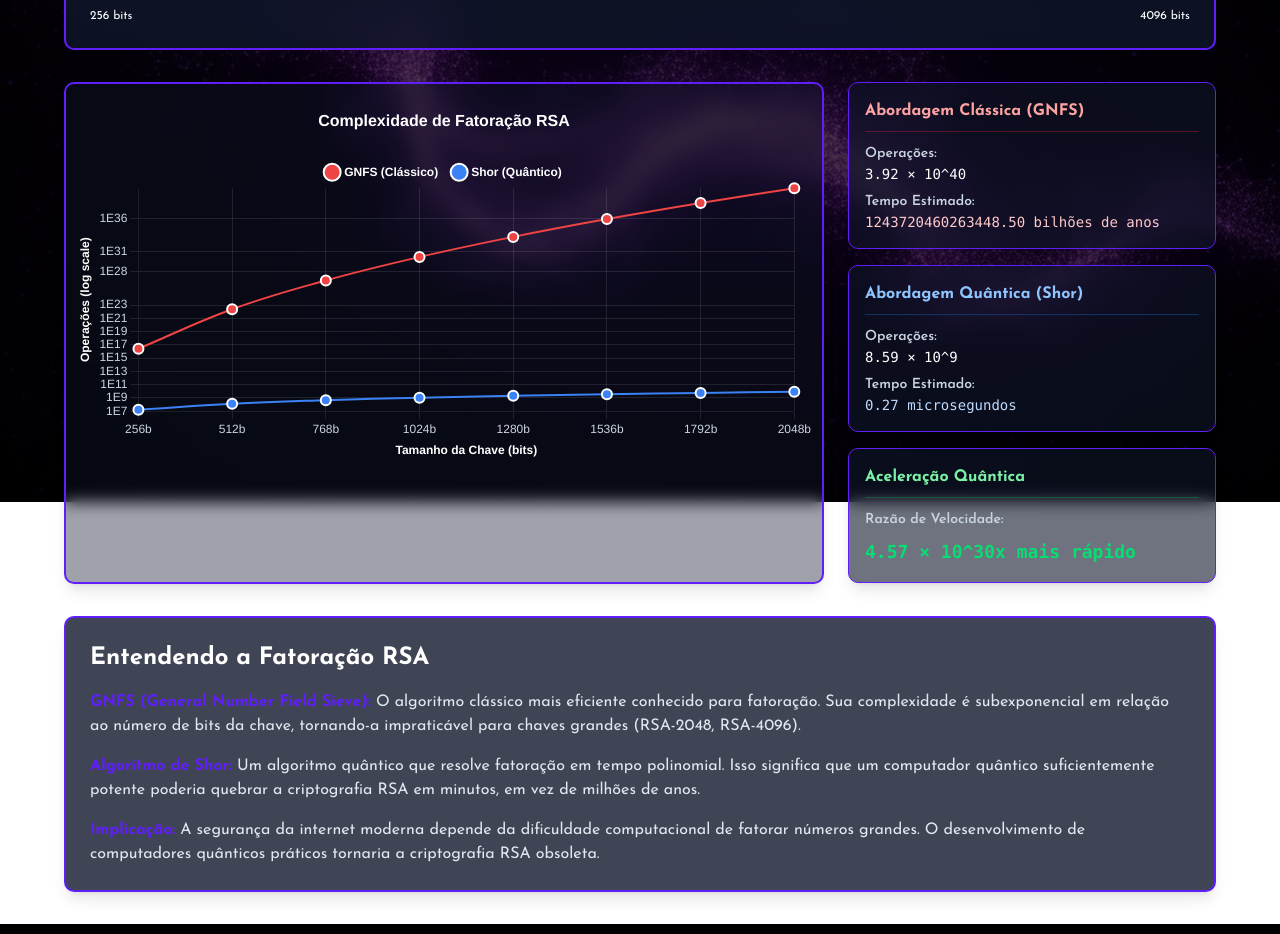
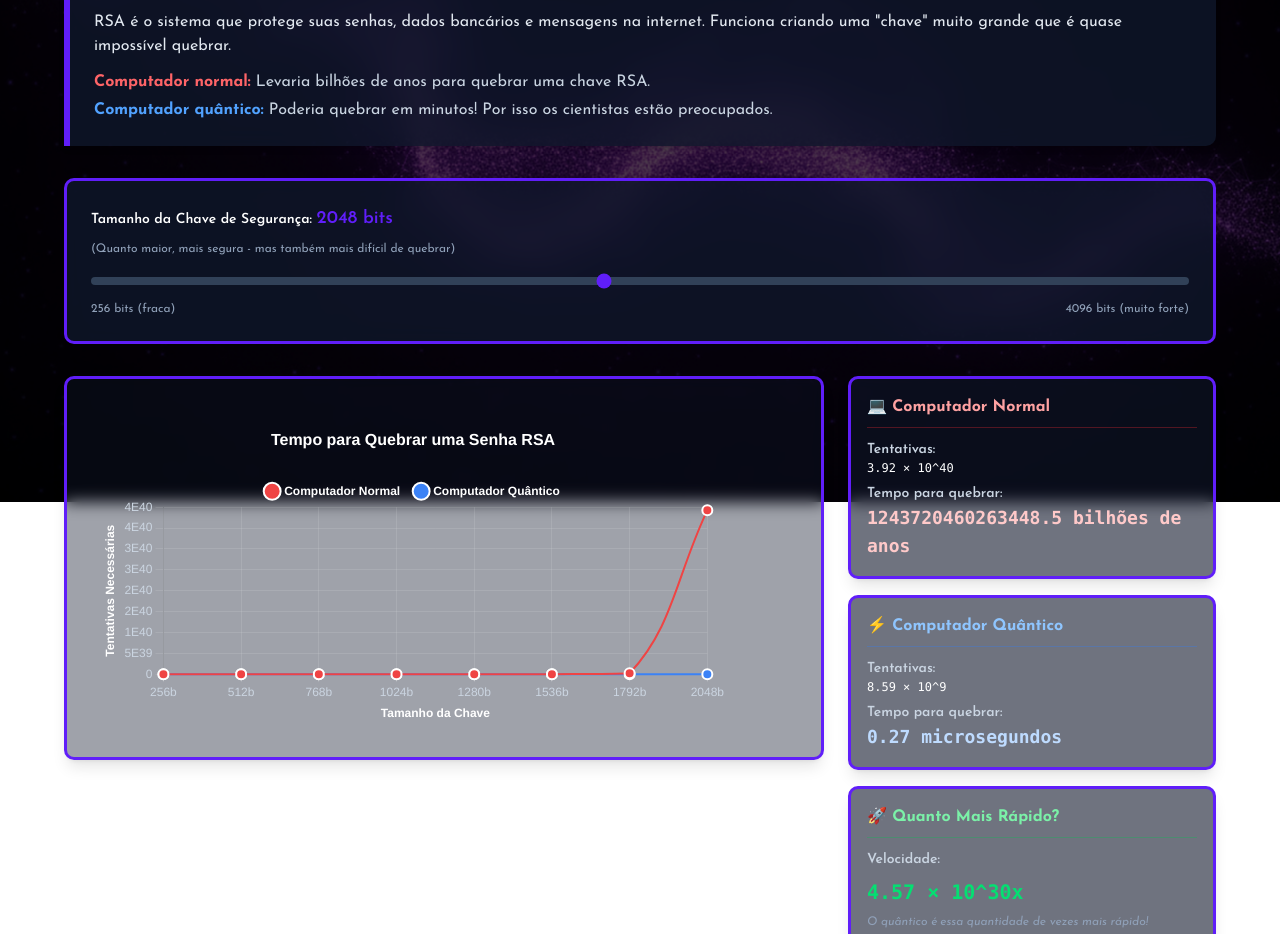
Before and after one commit to Benzo171/Projeto-de-escalabilidade-quantica-react, a React (Vite) app: page /rsa in a window 1280 px wide. Shown: the part 298-1232 px from the top of the page. Built offline with nearby package versions, Linux system fonts and the light colour scheme.

Commit message:
feat + fix (factorization)
mudança no  coonteudo da page fatorial

```diff
--- a/src/pages/RSAFactorization.jsx
+++ b/src/pages/RSAFactorization.jsx
@@ -6,6 +6,31 @@ import {
   formatScientific,
   estimateTimeInYears,
 } from '../util/complexityCalculations';
+
+// Função para converter tempo em linguagem comum
+function formatTimeSimple(years) {
+  if (years > 1e9) return `${(years / 1e9).toFixed(1)} bilhões de anos`;
+  if (years > 1e6) return `${(years / 1e6).toFixed(1)} milhões de anos`;
+  if (years > 1000) return `${(years / 1000).toFixed(1)} mil anos`;
+  if (years > 1) return `${years.toFixed(1)} anos`;
+
+  const days = years * 365.25;
+  if (days > 1) return `${days.toFixed(1)} dias`;
+
+  const hours = days * 24;
+  if (hours > 1) return `${hours.toFixed(1)} horas`;
+
+  const minutes = hours * 60;
+  if (minutes > 1) return `${minutes.toFixed(1)} minutos`;
+
+  const seconds = minutes * 60;
+  if (seconds > 1) return `${seconds.toFixed(1)} segundos`;
+
+  const ms = seconds * 1000;
+  if (ms > 1) return `${ms.toFixed(1)} milissegundos`;
+
+  return `${(ms * 1000).toFixed(1)} microsegundos`;
+}
 
 export default function RSAFactorization() {
   const [bitsL, setBitsL] = useState(2048);
@@ -36,30 +61,48 @@ export default function RSAFactorization() {
   const classicalYears = useMemo(() => estimateTimeInYears(classicalOps), [classicalOps]);
   const quantumYears = useMemo(() => estimateTimeInYears(quantumOps), [quantumOps]);
 
-  // Estilo comum para os cards de resultado (Fundo cinza-azulado transparente + Borda 3px Roxa)
-  const cardStyle = "p-4 bg-slate-900/60 backdrop-blur-sm border-[1px] border-[#601EF9] rounded-lg shadow-lg";
+  // Estilo comum para os cards (Fundo cinza-azulado transparente + Borda 3px Roxa)
+  const cardStyle = "p-4 bg-slate-900/60 backdrop-blur-sm border-[3px] border-[#601EF9] rounded-lg shadow-lg";
 
   return (
     <div className="min-h-screen bg- py-8 px-4 sm:px-6 lg:px-8">
       <div className="max-w-6xl mx-auto">
         {/* Header */}
         <div className="mb-8">
-          <h1 className="text-4xl font-bold mb-2 text-white">
-            Fatoração RSA:
+          <h1 className="text-4xl font-bold text-white mb-2">
+            Quebrando Senhas de Internet
           </h1>
           <p className="text-lg text-slate-300">
-            Explore como o algoritmo de Shor revoluciona a criptografia ao resolver em tempo polinomial
-            o que levaria eras com métodos clássicos.
+            Veja como um computador quântico pode quebrar a segurança da internet muito mais rápido
+            do que um computador normal. Isso é importante para entender o futuro da privacidade online.
+          </p>
+        </div>
+
+        {/* Context Example */}
+        <div className="mb-8 p-6 bg-slate-900/80 border-l-[6px] border-[#601EF9] rounded-r-lg shadow-md backdrop-blur-md">
+          <h3 className="font-bold text-[#601EF9] text-xl mb-2">🔐 O que é RSA?</h3>
+          <p className="text-slate-200 mb-3">
+            RSA é o sistema que protege suas senhas, dados bancários e mensagens na internet.
+            Funciona criando uma "chave" muito grande que é quase impossível quebrar.
+          </p>
+          <p className="text-slate-300">
+            <strong className="text-red-400">Computador normal:</strong> Levaria bilhões de anos para quebrar uma chave RSA.
+          </p>
+          <p className="text-slate-300 mt-1">
+            <strong className="text-blue-400">Computador quântico:</strong> Poderia quebrar em minutos! Por isso os cientistas estão preocupados.
           </p>
         </div>
 
         {/* Slider Control */}
-        <div className="mb-8 p-6 bg-slate-900/80 border-[#601EF9] rounded-lg border-[2px] backdrop-blur-md">
+        <div className="mb-8 p-6 bg-slate-900/80 border-[#601EF9] rounded-lg border-[3px] backdrop-blur-md">
           <div className="space-y-4">
             <div>
               <label className="block text-sm font-semibold text-white mb-2">
-                Tamanho da Chave RSA: <span className="text-[#601EF9] font-bold">{bitsL} bits</span>
+                Tamanho da Chave de Segurança: <span className="text-[#601EF9] text-lg">{bitsL} bits</span>
               </label>
+              <p className="text-xs text-slate-400 mb-3">
+                (Quanto maior, mais segura - mas também mais difícil de quebrar)
+              </p>
               <input
                 type="range"
                 min="256"
@@ -69,9 +112,9 @@ export default function RSAFactorization() {
                 onChange={(e) => setBitsL(parseInt(e.target.value))}
                 className="w-full h-2 bg-slate-700 rounded-lg appearance-none cursor-pointer accent-[#601EF9]"
               />
-              <div className="flex text-white justify-between text-xs text-slate-400 mt-2">
-                <span>256 bits</span>
-                <span>4096 bits</span>
+              <div className="flex justify-between text-xs text-slate-400 mt-2">
+                <span>256 bits (fraca)</span>
+                <span>4096 bits (muito forte)</span>
               </div>
             </div>
           </div>
@@ -81,18 +124,18 @@ export default function RSAFactorization() {
         <div className="grid grid-cols-1 lg:grid-cols-3 gap-6 mb-8">
           {/* Chart */}
           <div className="lg:col-span-2">
-            <div className="bg-slate-900/40 border-[2px] border-[#601EF9] rounded-lg shadow-lg p- h-125.5 backdrop-blur-sm">
+            <div className="bg-slate-900/40 border-[3px] border-[#601EF9] rounded-lg shadow-lg p-6 h-96 backdrop-blur-sm">
               <DynamicComplexityChart
                 allLabels={allChartData.labels.map((l) => `${l}b`)}
                 allClassicalData={allChartData.classicalData}
                 allQuantumData={allChartData.quantumData}
                 currentIndex={currentIndex}
-                classicalLabel="GNFS (Clássico)"
-                quantumLabel="Shor (Quântico)"
-                xAxisLabel="Tamanho da Chave (bits)"
-                yAxisLabel="Operações (log scale)"
-                useLogScale={true}
-                title="Complexidade de Fatoração RSA"
+                classicalLabel="Computador Normal"
+                quantumLabel="Computador Quântico"
+                xAxisLabel="Tamanho da Chave"
+                yAxisLabel="Tentativas Necessárias"
+                useLogScale={false}
+                title="Tempo para Quebrar uma Senha RSA"
               />
             </div>
           </div>
@@ -102,22 +145,18 @@ export default function RSAFactorization() {
 
             {/* Classical Results */}
             <div className={cardStyle}>
-              <h3 className="font-bold text-red-300 mb-3 border-b border-red-500/30 pb-2">Abordagem Clássica (GNFS)</h3>
+              <h3 className="font-bold text-red-300 mb-3 border-b border-red-500/30 pb-2">💻 Computador Normal</h3>
               <div className="space-y-2 text-sm">
                 <div>
-                  <p className="text-slate-300 font-semibold">Operações:</p>
-                  <p className="text-white font-mono break-all text-xs sm:text-sm">
+                  <p className="text-slate-300 font-semibold">Tentativas:</p>
+                  <p className="text-white font-mono break-all text-xs">
                     {formatScientific(classicalOps)}
                   </p>
                 </div>
                 <div>
-                  <p className="text-slate-300 font-semibold">Tempo Estimado:</p>
-                  <p className="text-red-200 font-mono">
-                    {classicalYears > 1e9
-                      ? `${(classicalYears / 1e9).toFixed(2)} bilhões de anos`
-                      : classicalYears > 1e6
-                        ? `${(classicalYears / 1e6).toFixed(2)} milhões de anos`
-                        : `${classicalYears.toFixed(2)} anos`}
+                  <p className="text-slate-300 font-semibold">Tempo para quebrar:</p>
+                  <p className="text-red-200 font-mono text-lg font-bold">
+                    {formatTimeSimple(classicalYears)}
                   </p>
                 </div>
               </div>
@@ -125,17 +164,17 @@ export default function RSAFactorization() {
 
             {/* Quantum Results */}
             <div className={cardStyle}>
-              <h3 className="font-bold text-blue-300 mb-3 border-b border-blue-500/30 pb-2">Abordagem Quântica (Shor)</h3>
+              <h3 className="font-bold text-blue-300 mb-3 border-b border-blue-500/30 pb-2">⚡ Computador Quântico</h3>
               <div className="space-y-2 text-sm">
                 <div>
-                  <p className="text-slate-300 font-semibold">Operações:</p>
-                  <p className="text-white font-mono break-all text-xs sm:text-sm">
+                  <p className="text-slate-300 font-semibold">Tentativas:</p>
+                  <p className="text-white font-mono break-all text-xs">
                     {formatScientific(quantumOps)}
                   </p>
                 </div>
                 <div>
-                  <p className="text-slate-300 font-semibold">Tempo Estimado:</p>
-                  <p className="text-blue-200 font-mono">
+                  <p className="text-slate-300 font-semibold">Tempo para quebrar:</p>
+                  <p className="text-blue-200 font-mono text-lg font-bold">
                     {quantumYears < 0.001
                       ? `${(quantumYears * 1e6).toFixed(2)} microsegundos`
                       : quantumYears < 1
@@ -148,11 +187,14 @@ export default function RSAFactorization() {
 
             {/* Speedup */}
             <div className={cardStyle}>
-              <h3 className="font-bold text-green-300 mb-3 border-b border-green-500/30 pb-2">Aceleração Quântica</h3>
+              <h3 className="font-bold text-green-300 mb-3 border-b border-green-500/30 pb-2">🚀 Quanto Mais Rápido?</h3>
               <div className="space-y-2 text-sm">
-                <p className="text-slate-300 font-semibold">Razão de Velocidade:</p>
-                <p className="text-green-400 font-mono text-lg font-bold">
-                  {formatScientific(classicalOps / quantumOps)}x mais rápido
+                <p className="text-slate-300 font-semibold">Velocidade:</p>
+                <p className="text-green-400 font-mono text-xl font-bold">
+                  {formatScientific(classicalOps / quantumOps)}x
+                </p>
+                <p className="text-slate-400 text-xs mt-2 italic">
+                  O quântico é essa quantidade de vezes mais rápido!
                 </p>
               </div>
             </div>
@@ -160,23 +202,28 @@ export default function RSAFactorization() {
         </div>
 
         {/* Explanation */}
-        <div className="p-6 bg-slate-900/80 border-[2px] border-[#601EF9] shadow-lg rounded-lg text-slate-200">
-          <h2 className="text-2xl font-bold text-white mb-4">Entendendo a Fatoração RSA</h2>
+        <div className="p-6 bg-slate-900/80 border-[3px] border-[#601EF9] shadow-lg rounded-lg text-slate-200">
+          <h2 className="text-2xl font-bold text-white mb-4">
+            Por que o Computador Quântico é Tão Mais Rápido?
+          </h2>
           <div className="space-y-4">
             <p>
-              <strong className="text-[#601EF9]">GNFS (General Number Field Sieve):</strong> O algoritmo clássico mais eficiente
-              conhecido para fatoração. Sua complexidade é subexponencial em relação ao número de bits
-              da chave, tornando-a impraticável para chaves grandes (RSA-2048, RSA-4096).
+              <strong className="text-[#601EF9]">Computador Normal:</strong> Tenta quebrar a senha testando uma combinação por vez.
+              Para uma chave RSA-2048, precisaria de bilhões de anos testando todas as possibilidades.
             </p>
             <p>
-              <strong className="text-[#601EF9]">Algoritmo de Shor:</strong> Um algoritmo quântico que resolve fatoração em tempo
-              polinomial. Isso significa que um computador quântico suficientemente potente poderia
-              quebrar a criptografia RSA em minutos, em vez de milhões de anos.
+              <strong className="text-[#601EF9]">Computador Quântico:</strong> Usa um truque especial chamado "Algoritmo de Shor".
+              Em vez de testar uma por uma, ele testa muitas ao mesmo tempo (superposição quântica).
+              Isso reduz bilhões de anos para apenas minutos!
             </p>
             <p>
-              <strong className="text-[#601EF9]">Implicação:</strong> A segurança da internet moderna depende da dificuldade
-              computacional de fatorar números grandes. O desenvolvimento de computadores quânticos
-              práticos tornaria a criptografia RSA obsoleta.
+              <strong className="text-[#601EF9]">Por que isso é importante?</strong> Toda vez que você acessa seu banco online,
+              envia um email ou faz uma compra, a segurança depende de RSA. Se computadores quânticos
+              ficarem poderosos, precisaremos de novas formas de proteção.
+            </p>
+            <p>
+              <strong className="text-[#601EF9]">O que estão fazendo?</strong> Cientistas estão desenvolvendo "criptografia pós-quântica"
+              que funcionará mesmo contra computadores quânticos.
             </p>
           </div>
         </div>
```
